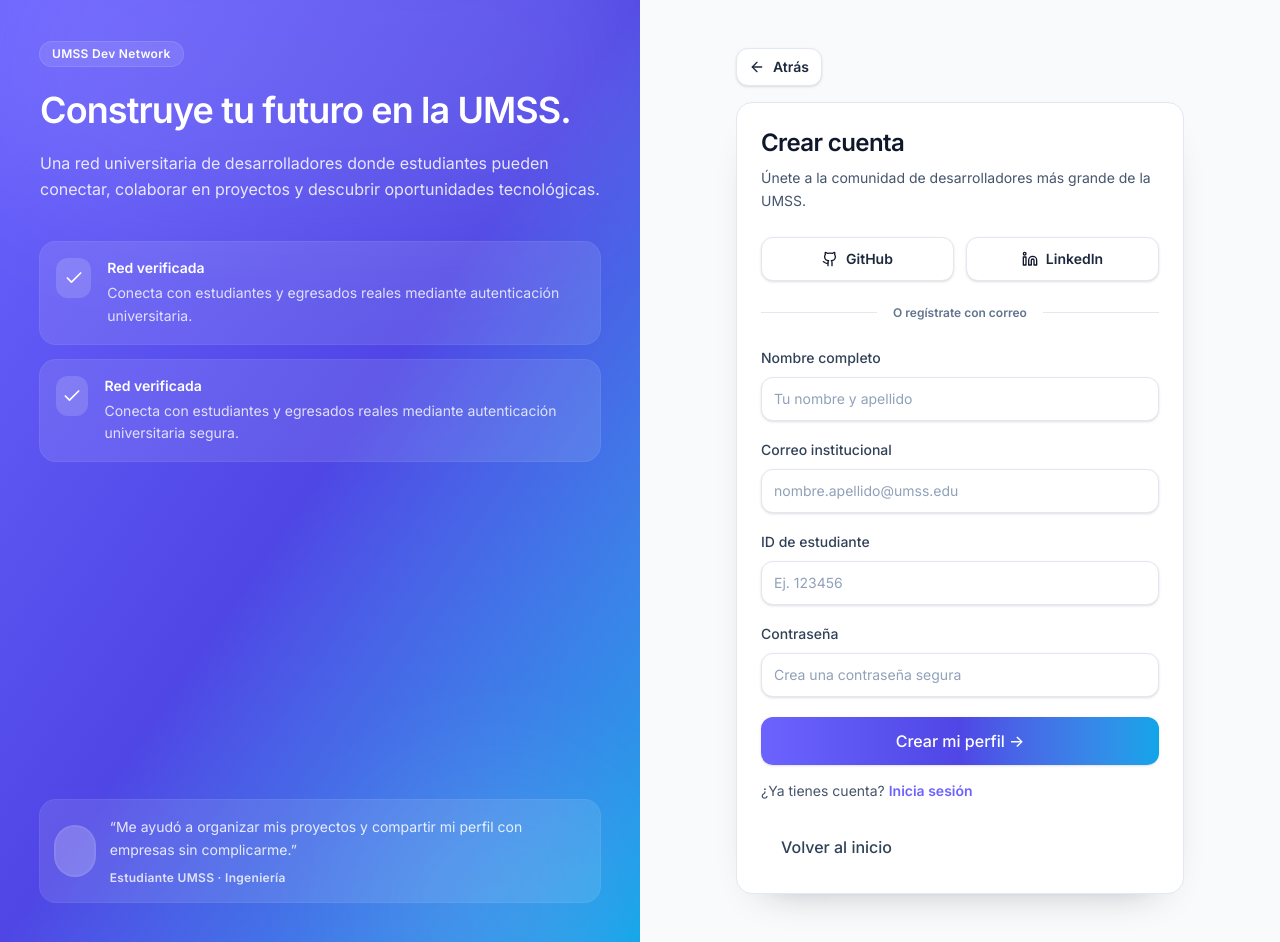
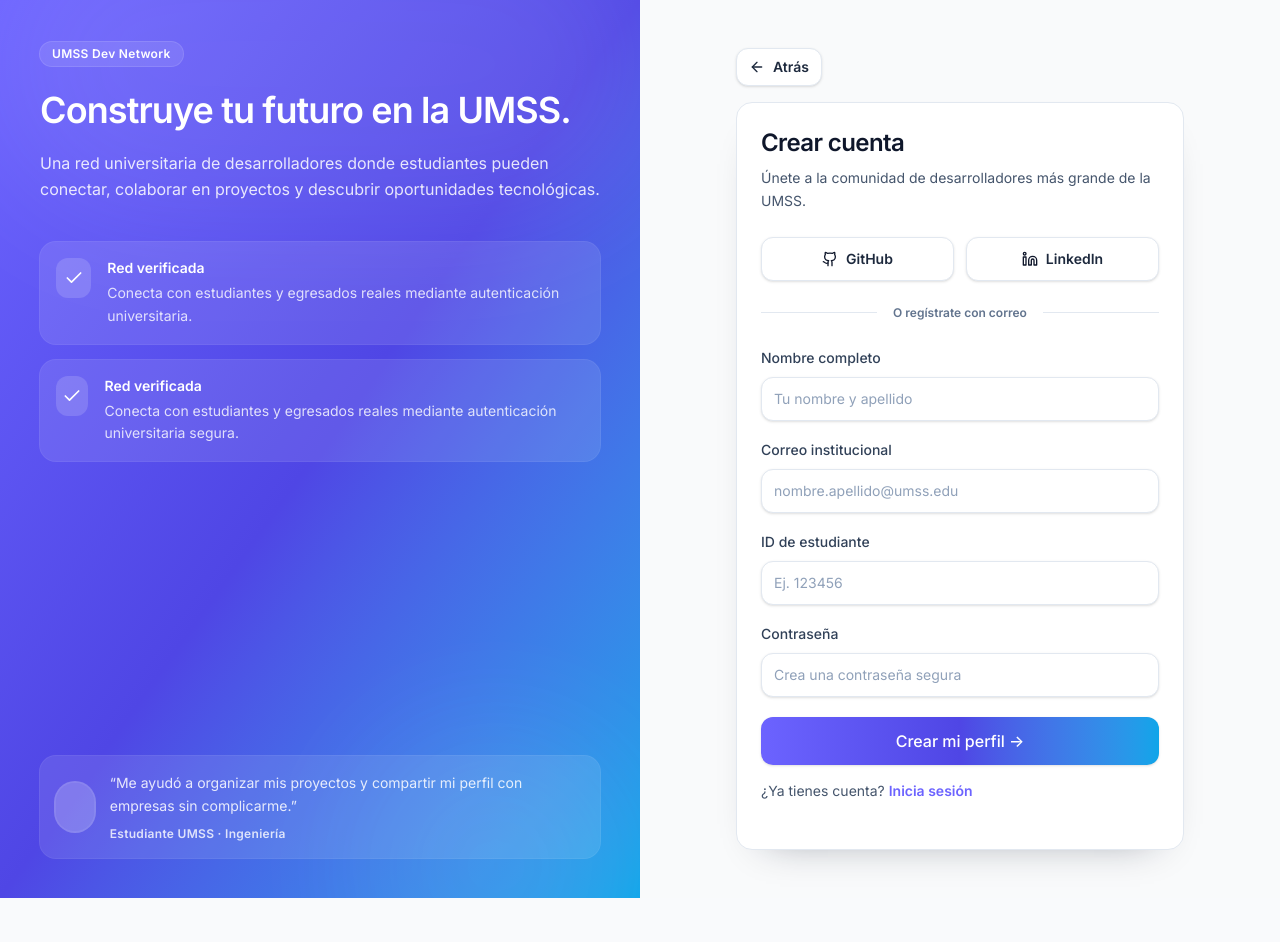
Before and after one commit to LuisHerlan7/Dev_Profile_UMSS_FE, a React (Vite) app: page /register in a window 1280 px wide. After the commit the page ends 898 px from the top, so only its background shows below. Built offline with nearby package versions, Linux system fonts and the light colour scheme.

Commit message:
eliminacion boton
habian botones inecesarios de volver atras

```diff
--- a/src/features/auth/pages/LoginPage.tsx
+++ b/src/features/auth/pages/LoginPage.tsx
@@ -89,9 +89,6 @@ export function LoginPage() {
         {error && <div className="rounded-lg border border-red-200 bg-red-50 p-3 text-sm text-red-700">{error}</div>}
 
         <div className="mt-1 flex items-center justify-between text-sm">
-          <Link to="/" className="text-slate-500 hover:text-slate-700">
-            Volver al inicio
-          </Link>
           <Link to="/register" className="font-semibold text-[#6C63FF] hover:text-[#5A52FF]">
             Crear cuenta
           </Link>
--- a/src/features/auth/pages/RegisterPage.tsx
+++ b/src/features/auth/pages/RegisterPage.tsx
@@ -63,9 +63,6 @@ export function RegisterPage() {
 
         <div className="pt-2">
           <Link to="/">
-            <Button variant="ghost" className="px-0">
-              Volver al inicio
-            </Button>
           </Link>
         </div>
       </form>
```
